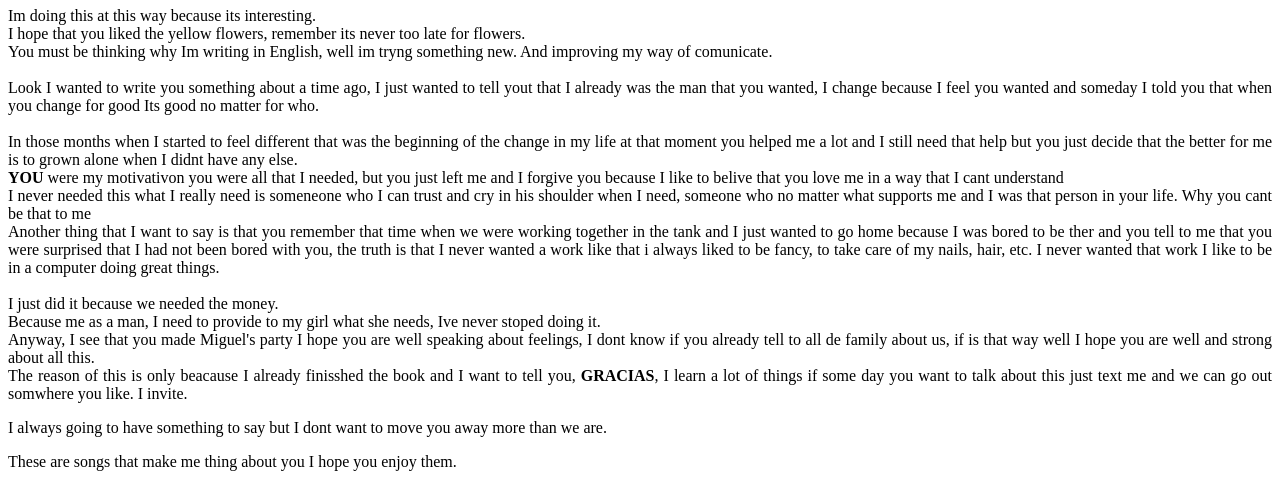
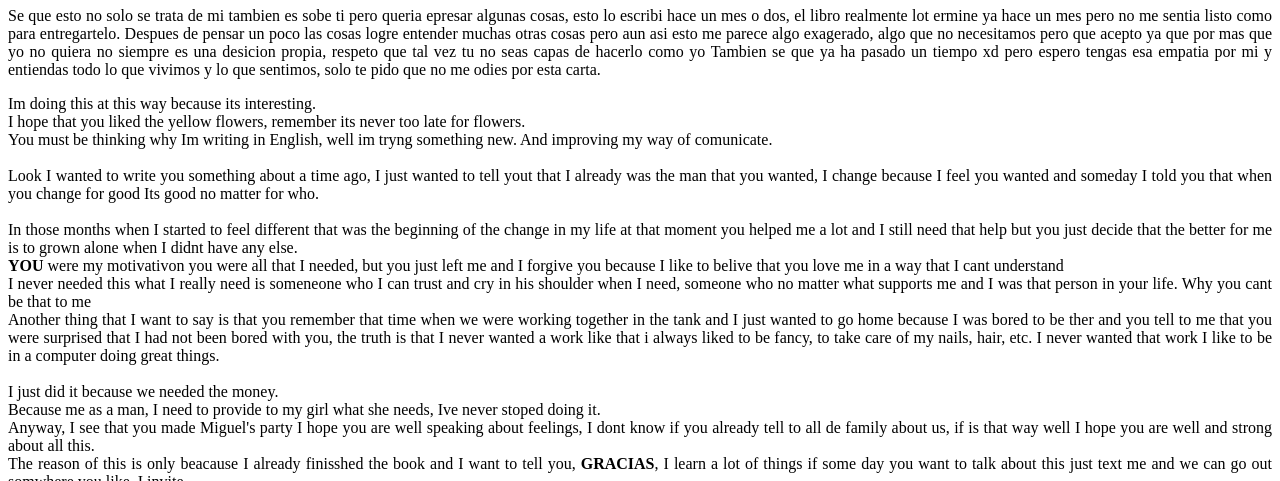
Before and after one commit to Nedbor/letter, a plain HTML site: page index.html in a window 1280 px wide. Shown: the part 73-554 px from the top of the page. Drawn offline with Linux system fonts and the light colour scheme.

Commit message:
Update index.html

```diff
--- a/index.html
+++ b/index.html
@@ -9,6 +9,12 @@
 </head>
 <body>
     <h1>Hello Zayira </h1>
+    <p>
+        Se que esto no solo se trata de mi tambien es sobe ti pero queria epresar algunas cosas, esto lo escribi hace un mes o dos,
+        el libro realmente lot ermine ya hace un mes pero no me sentia listo como para entregartelo. Despues de pensar un poco las cosas logre entender muchas otras cosas pero aun asi esto me parece
+        algo exagerado, algo que no necesitamos pero que acepto ya que por mas que yo no quiera no siempre es una desicion propia, respeto que tal vez tu no seas capas de hacerlo como yo
+        Tambien se que ya ha pasado un tiempo xd pero espero tengas esa empatia por mi y entiendas todo lo que vivimos y lo que sentimos, solo te pido que no me odies por esta carta.
+    </p>
     <p>
         Im doing this at this way because its interesting. <br>
         I hope that you liked the yellow flowers, remember its never too late for flowers. <br>
```
